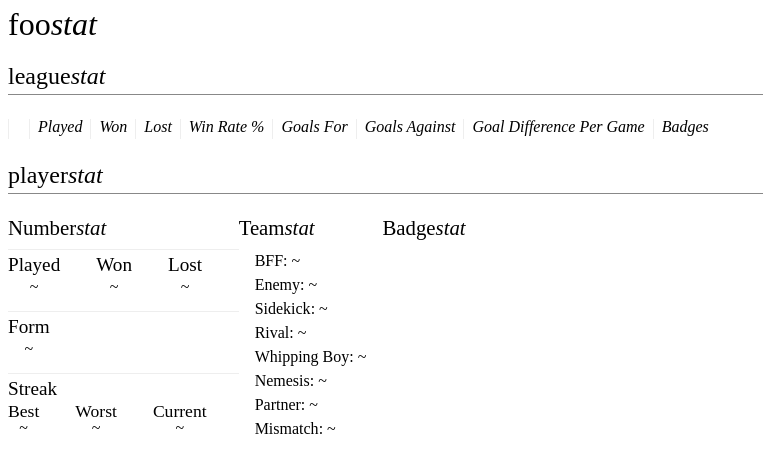
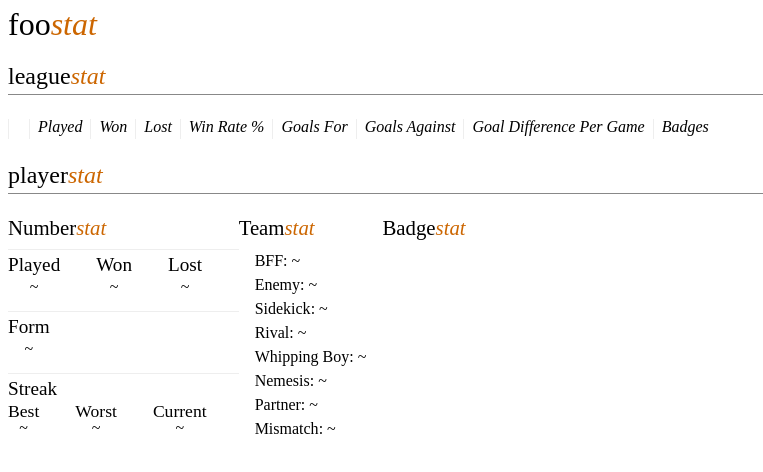
Before and after one commit to mjg123/foosahol, a plain HTML site: page resources/www-root/2/league.html in a window 1280 px wide. Shown: the whole page, without its empty margins (0-763 px from the left). Drawn offline with Linux system fonts and the light colour scheme; no server answers.

Commit message:
a splash of colour

```diff
--- a/resources/www-root/2/league.css
+++ b/resources/www-root/2/league.css
@@ -47,6 +47,7 @@ ul li {
 
 .stat {
    font-style: italic;
+   color: #C60;
 }
 
 .statbox {
```
